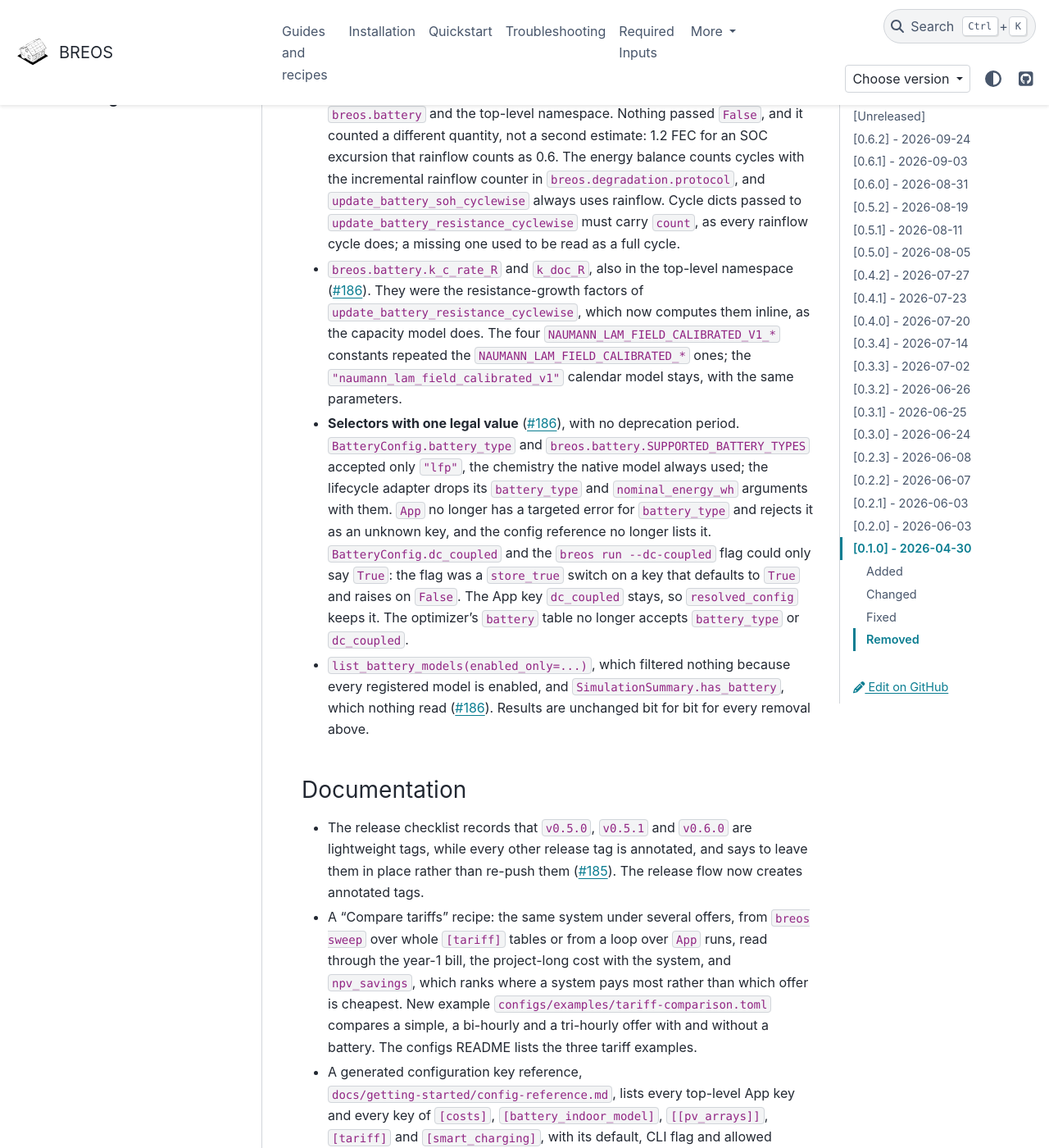
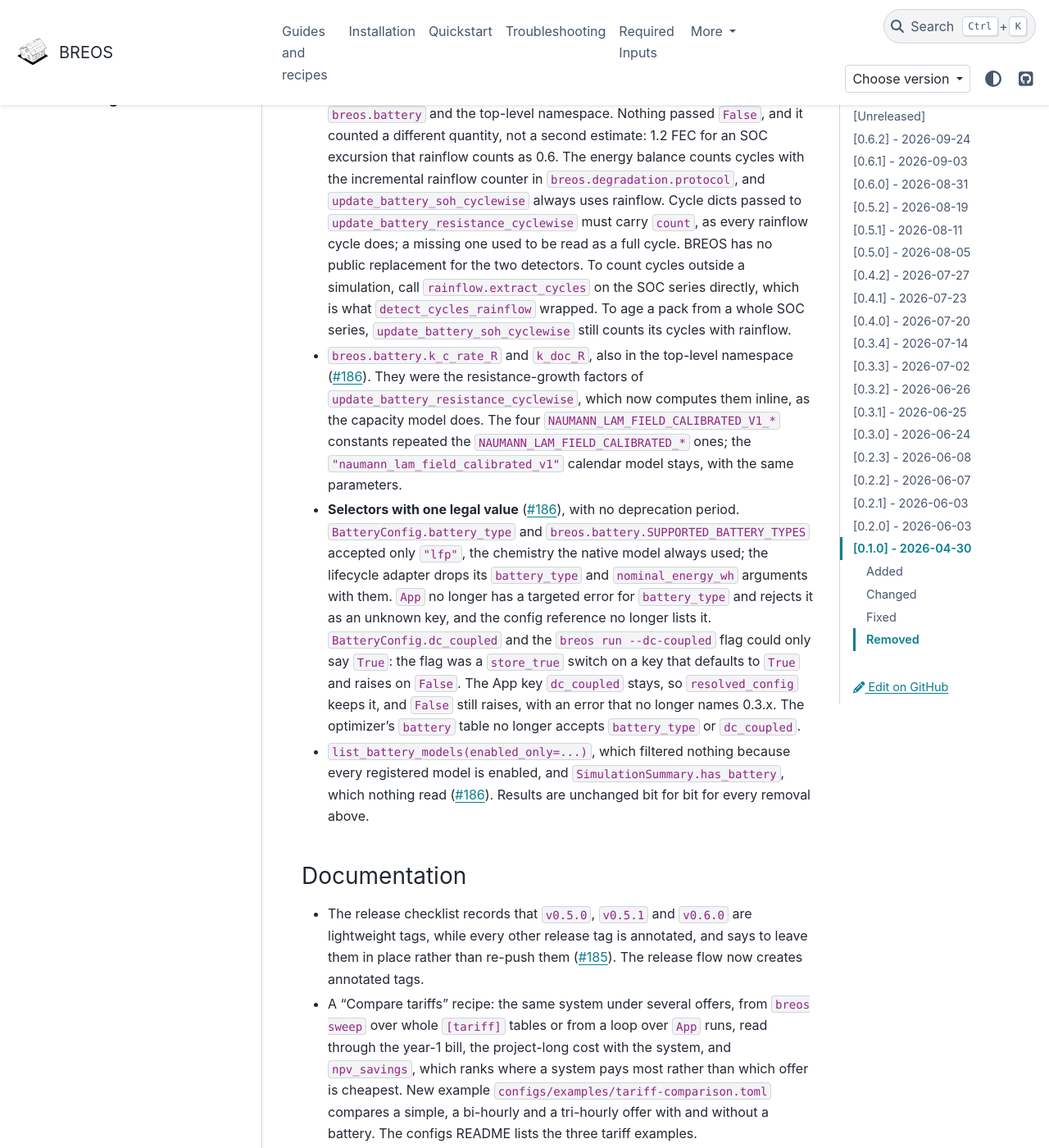
Before and after one commit to Str4vinci/breos, a Sphinx documentation site: the page built from docs/changelog.md, in a window 1280 px wide and 1400 px high, scrolled down 41358 px. Shown: the whole window at 82% size. Built offline with Sphinx 7.4.7 and the PyData theme 0.15.4, drawn with Linux system fonts in a browser that asks for light colours; comment, search, counter and statistics services are not loaded.

Commit message:
refactor: make the private cycle steps keyword-only and document the migration
The private cycle steps lost the same capacity slot before fec_cum as
update_battery_soh_cyclewise, so fec_cum and later arguments are now
keyword-only there too. The CHANGELOG names rainflow.extract_cycles as the
way to count cycles without the removed detectors, and notes the shorter
dc_coupled=False error. The battery API page says which primitives the
energy balance calls. New tests cover the optimizer rejecting battery_type
and dc_coupled, the resistance cycle step requiring a count, and the
positional calls to the private cycle steps.

```diff
--- a/CHANGELOG.md
+++ b/CHANGELOG.md
@@ -1615,7 +1615,12 @@
   with the incremental rainflow counter in `breos.degradation.protocol`, and
   `update_battery_soh_cyclewise` always uses rainflow. Cycle dicts passed to
   `update_battery_resistance_cyclewise` must carry `count`, as every rainflow
-  cycle does; a missing one used to be read as a full cycle.
+  cycle does; a missing one used to be read as a full cycle. BREOS has no
+  public replacement for the two detectors. To count cycles outside a
+  simulation, call `rainflow.extract_cycles` on the SOC series directly,
+  which is what `detect_cycles_rainflow` wrapped. To age a pack from a whole
+  SOC series, `update_battery_soh_cyclewise` still counts its cycles with
+  rainflow.
 - `breos.battery.k_c_rate_R` and `k_doc_R`, also in the top-level namespace
   ([#186](https://github.com/Str4vinci/breos/issues/186)). They were the
   resistance-growth factors of `update_battery_resistance_cyclewise`, which
@@ -1633,7 +1638,8 @@
   and the config reference no longer lists it. `BatteryConfig.dc_coupled`
   and the `breos run --dc-coupled` flag could only say `True`: the flag was a
   `store_true` switch on a key that defaults to `True` and raises on `False`.
-  The App key `dc_coupled` stays, so `resolved_config` keeps it. The
+  The App key `dc_coupled` stays, so `resolved_config` keeps it, and
+  `False` still raises, with an error that no longer names 0.3.x. The
   optimizer's `battery` table no longer accepts `battery_type` or
   `dc_coupled`.
 - `list_battery_models(enabled_only=...)`, which filtered nothing because
```
Also changed, not shown: docs/api/battery.md (+9 -5 lines), 3 other files.
